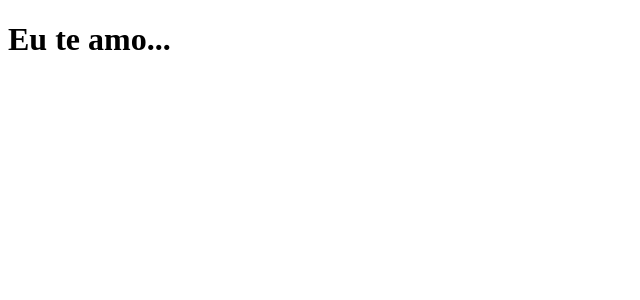
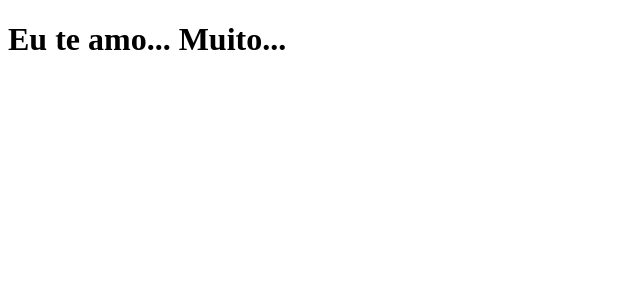
Before and after one commit to Gabryel-Fernandes/clone-tabnews, a Next.js app: page / in a window 1280 px wide. Shown: the top 300 px of the page, without its empty margins (0-640 px from the left). Built offline with nearby package versions, Linux system fonts and the light colour scheme.

Commit message:
modifica a frase

```diff
--- a/pages/index.jsx
+++ b/pages/index.jsx
@@ -1,5 +1,5 @@
 function Home(){
-    return <h1>Eu te amo...</h1>
+    return <h1>Eu te amo... Muito...</h1>
 }
 
 export default Home
```
